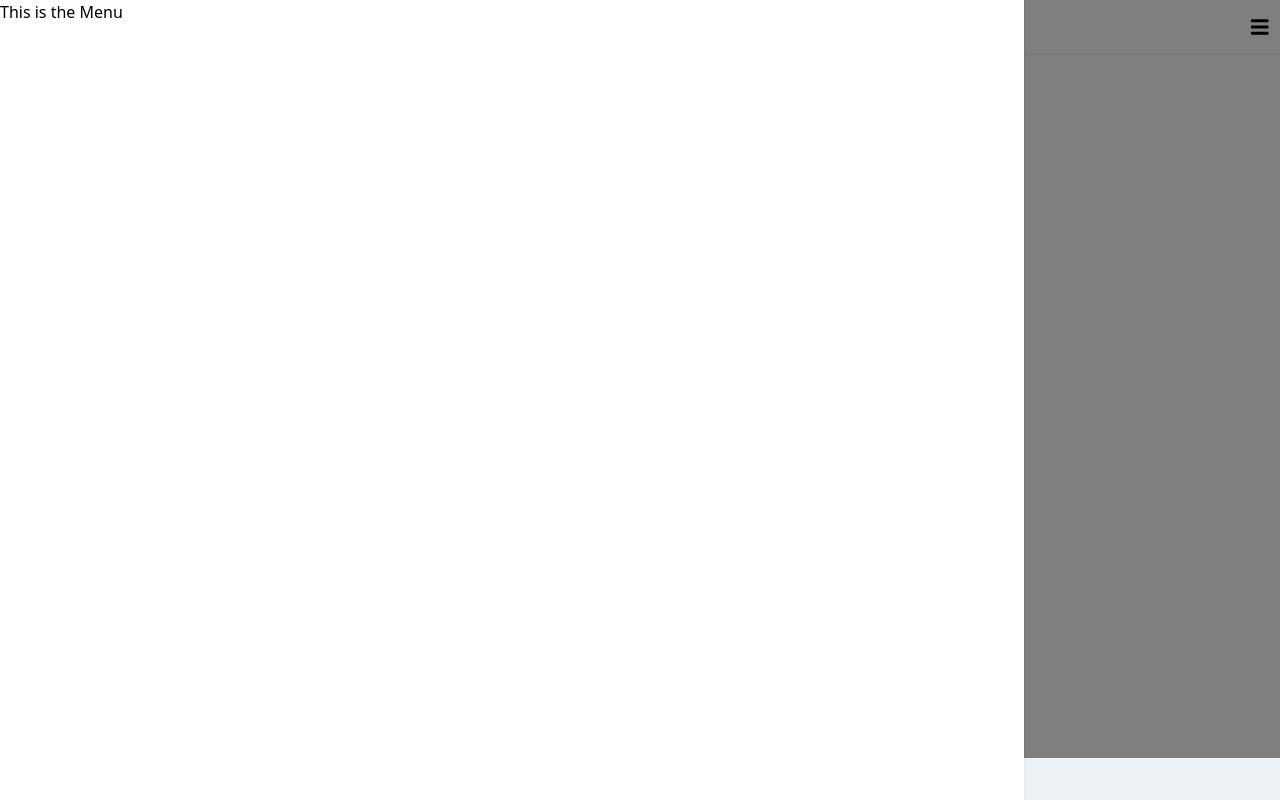
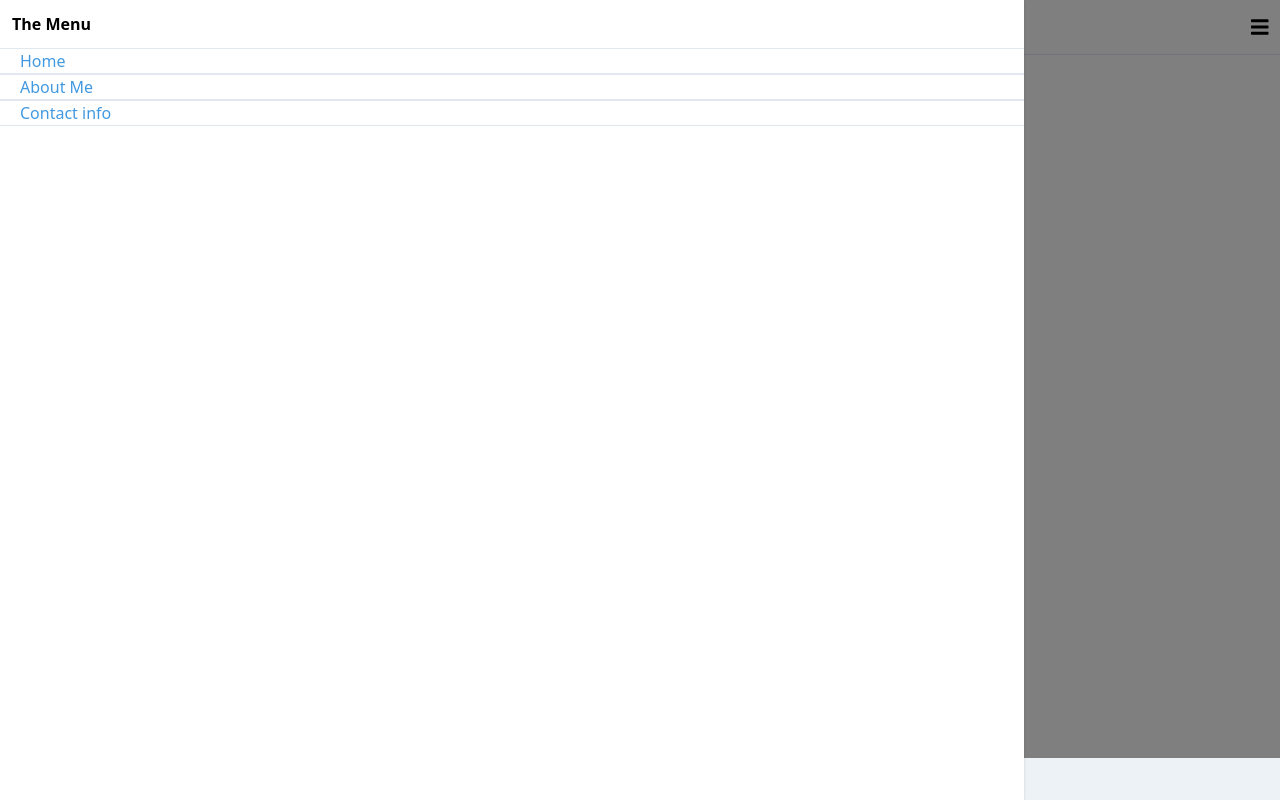
Before and after one commit to mbuel/first-react-app, a React (Create React App) app: page /contact in a window 1280 px wide. Both pictures are taken after a click on the icon 1259 px from the left and 26 px from the top of the page. Built offline with nearby package versions, Linux system fonts and the light colour scheme.

Commit message:
stage 3 completed

```diff
--- a/package.json
+++ b/package.json
@@ -14,6 +14,7 @@
     "postcss-cli": "^7.1.0",
     "react": "17.0.1",
     "react-dom": "17.0.1",
+    "react-router-dom": "^5.2.0",
     "react-scripts": "4.0.1",
     "react-spring": "^8.0.27",
     "tailwindcss": "^1.8.10",
--- a/src/App.js
+++ b/src/App.js
@@ -1,15 +1,38 @@
-import HelloWord from './Components/HelloWorld.js';
 import Header from './Components/header.js';
 import Footer from './Components/Footer.js';
+import { BrowserRouter as Router,
+ Switch,
+ Route
+} from 'react-router-dom';
+import About from './Views/About.js'
+import Home from './Views/Home.js'
+import Contact from './Views/Contact.js'
+
 
 
 function App() {
   return (
     <div>
-      <Header/>
-      <HelloWord name="Yistchaq"/>
-      <Footer/>
-      {/* <CounterExample /> */}
+
+
+      <Router>
+        <Header/>
+
+        <Switch>
+          <Route exact path="/">
+            <Home />
+          </Route>
+          <Route path="/about">
+           <About />
+          </Route>
+          <Route path="/contact">
+           <Contact />
+          </Route>
+        </Switch>
+
+        <Footer/>
+      </Router>
+
     </div>
   );
 }
--- a/src/Components/Navigation.js
+++ b/src/Components/Navigation.js
@@ -2,6 +2,7 @@ import React, {useState} from 'react';
 import { FontAwesomeIcon } from '@fortawesome/react-fontawesome';
 import { faBars } from '@fortawesome/free-solid-svg-icons';
 import { useTransition, animated} from 'react-spring';
+import NavigationMenu from './NavigationMenu.js';
 
 function Navigation() {
     const [showMenu, setShowMenu] = useState(false);
@@ -47,7 +48,9 @@ function Navigation() {
                     style={props}
                     className="fixed bg-white top-0 left-0 w-4/5 h-full z-50 shadow"
                 >
-                    This is the Menu
+                <NavigationMenu
+                    closeMenu={() => setShowMenu(false)}
+                />
                 </animated.div>
             )}
 
--- /dev/null
+++ b/src/Components/NavigationMenu.js
@@ -0,0 +1,30 @@
+import React from 'react';
+import { Link } from 'react-router-dom';
+
+function NavigationMenu(props) {
+    let linkClasses="text-blue-500 px-5 py-15 border-t border-b block";
+    return (
+        <div>
+            <div className="font-bold py-3 px-3">The Menu</div>
+            <ul>
+                <li>
+                    <Link to="/"
+                    className={linkClasses}
+                    onClick={props.closeMenu}>Home</Link>
+                </li>
+                <li>
+                    <Link to="/about"
+                    className={linkClasses}
+                    onClick={props.closeMenu}>About Me</Link>
+                </li>
+                <li>
+                    <Link to="/contact"
+                    className={linkClasses}
+                    onClick={props.closeMenu}>Contact info</Link>
+                </li>
+            </ul>
+        </div>
+    );
+}
+
+export default NavigationMenu;
--- /dev/null
+++ b/src/Views/About.js
@@ -0,0 +1,14 @@
+import React from 'react';
+import HelloWorld from '../Components/HelloWorld.js';
+
+function About() {
+    return (
+        <div>
+            <h1  className="font-bold text-2x1"> About us</h1>
+
+            <HelloWorld name="Yistchaq"/>
+        </div>
+    )
+}
+
+export default About;
--- /dev/null
+++ b/src/Views/Contact.js
@@ -0,0 +1,20 @@
+import React from 'react';
+import HelloWorld from '../Components/HelloWorld.js';
+
+function Contact() {
+    return (
+        <div className='px-2'>
+            <h1 className="font-bold text-2x1"> About us</h1>
+
+            <HelloWorld name="Morris Buel"/>
+            <div class="text-indigo-600 group-hover:text-blue-900">
+                <span>Phone: </span> <a href="tel:4257866458" >425-786-6458</a>
+            </div>
+            <div>
+                <span>Email: </span> <a href="mailto:morris.buel@gmail.com" className="text-blue-200 sm:hover:underline">morris.buel@gmail.com</a>
+            </div>
+        </div>
+    )
+}
+
+export default Contact;
--- /dev/null
+++ b/src/Views/Home.js
@@ -0,0 +1,11 @@
+import React from 'react';
+
+function Home() {
+    return (
+        <div>
+            <h1 className="font-bold text-2x1">This is the home.</h1>
+        </div>
+    )
+}
+
+export default Home;
```
Also changed, not shown: 2 other files (tests, documents, lock files or other folders).
